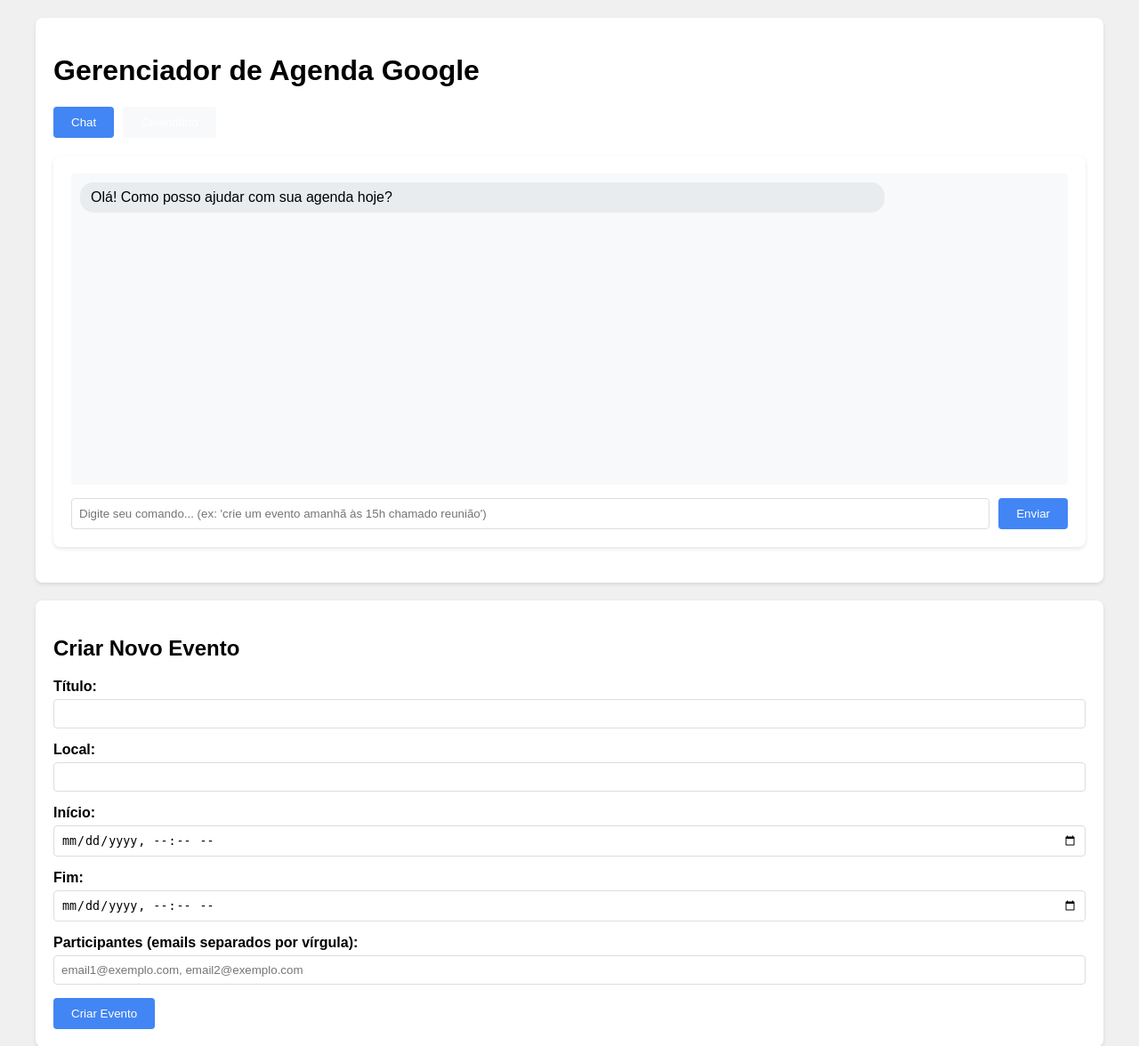
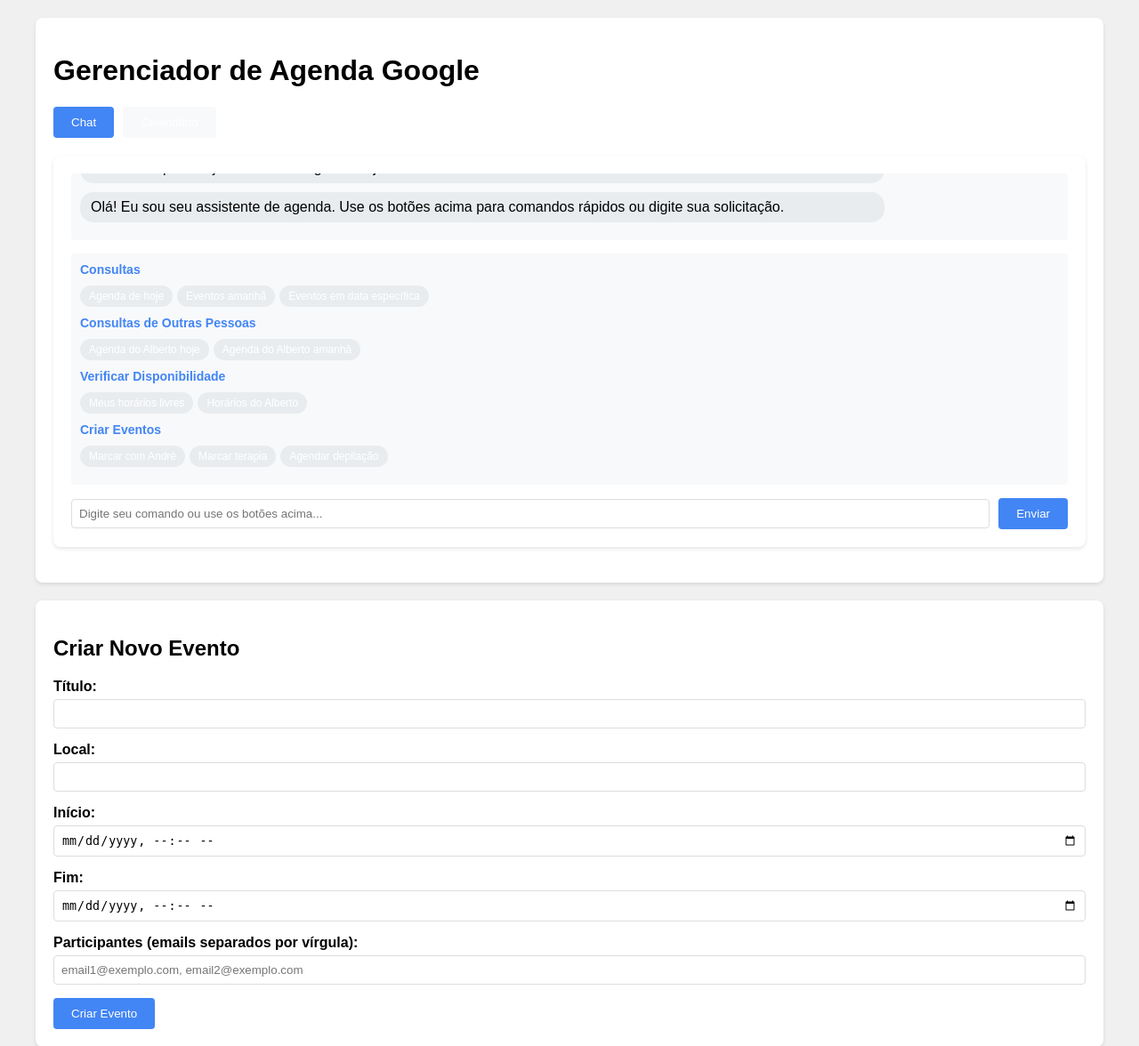
Before and after one commit to cunhamarcela/calendarbot, a Flask app: template templates/index.html in a window 1280 px wide. Shown: the top 1176 px of the page at 89% size. Run offline with Flask 3, Linux system fonts and the light colour scheme; the template is opened without the code that fills it, so the values that code supplies are empty; parts of the project's set-up code (start-up, migrations or seed data) failed here and were passed over.

Commit message:
Adiciona interface com prompts rápidos

```diff
--- a/templates/index.html
+++ b/templates/index.html
@@ -108,10 +108,14 @@
         .chat-input-container {
             display: flex;
             gap: 10px;
+            align-items: center;
         }
 
         .chat-input {
             flex-grow: 1;
+            padding: 8px;
+            border: 1px solid #ddd;
+            border-radius: 4px;
         }
 
         .tabs {
@@ -140,6 +144,45 @@
         .tab-content.active {
             display: block;
         }
+
+        /* Estilos para os prompts rápidos */
+        .prompt-container {
+            margin-bottom: 15px;
+            padding: 10px;
+            background-color: #f8f9fa;
+            border-radius: 4px;
+        }
+
+        .prompt-category {
+            margin-bottom: 10px;
+        }
+
+        .prompt-category h3 {
+            margin: 0 0 10px 0;
+            color: #4285f4;
+            font-size: 14px;
+        }
+
+        .prompt-buttons {
+            display: flex;
+            flex-wrap: wrap;
+            gap: 5px;
+        }
+
+        .prompt-button {
+            background-color: #e9ecef;
+            border: none;
+            padding: 5px 10px;
+            border-radius: 15px;
+            font-size: 12px;
+            cursor: pointer;
+            transition: background-color 0.2s;
+        }
+
+        .prompt-button:hover {
+            background-color: #4285f4;
+            color: white;
+        }
     </style>
 </head>
 <body>
@@ -160,9 +203,44 @@
                         Olá! Como posso ajudar com sua agenda hoje?
                     </div>
                 </div>
+                <div class="prompt-container">
+                    <div class="prompt-category">
+                        <h3>Consultas</h3>
+                        <div class="prompt-buttons">
+                            <button class="prompt-button" onclick="usePrompt('agenda de hoje')">Agenda de hoje</button>
+                            <button class="prompt-button" onclick="usePrompt('eventos amanhã')">Eventos amanhã</button>
+                            <button class="prompt-button" onclick="usePrompt('o que tem dia 25/02/2025')">Eventos em data específica</button>
+                        </div>
+                    </div>
+
+                    <div class="prompt-category">
+                        <h3>Consultas de Outras Pessoas</h3>
+                        <div class="prompt-buttons">
+                            <button class="prompt-button" onclick="usePrompt('agenda do alberto hoje')">Agenda do Alberto hoje</button>
+                            <button class="prompt-button" onclick="usePrompt('o que o alberto tem amanhã')">Agenda do Alberto amanhã</button>
+                        </div>
+                    </div>
+
+                    <div class="prompt-category">
+                        <h3>Verificar Disponibilidade</h3>
+                        <div class="prompt-buttons">
+                            <button class="prompt-button" onclick="usePrompt('qual horário livre eu tenho essa semana')">Meus horários livres</button>
+                            <button class="prompt-button" onclick="usePrompt('horários livres do alberto nas próximas semanas')">Horários do Alberto</button>
+                        </div>
+                    </div>
+
+                    <div class="prompt-category">
+                        <h3>Criar Eventos</h3>
+                        <div class="prompt-buttons">
+                            <button class="prompt-button" onclick="usePrompt('marcar pediatra com o andré dia 04/02/2025 às 16:00')">Marcar com André</button>
+                            <button class="prompt-button" onclick="usePrompt('marcar terapia 24/01 às 16:00')">Marcar terapia</button>
+                            <button class="prompt-button" onclick="usePrompt('agendar depilação no consultório dia 26/02 às 14:30')">Agendar depilação</button>
+                        </div>
+                    </div>
+                </div>
                 <div class="chat-input-container">
                     <input type="text" id="chat-input" class="chat-input"
-                           placeholder="Digite seu comando... (ex: 'crie um evento amanhã às 15h chamado reunião')"
+                           placeholder="Digite seu comando ou use os botões acima..."
                            onkeypress="if(event.key === 'Enter') enviarComando()">
                     <button onclick="enviarComando()">Enviar</button>
                 </div>
@@ -391,10 +469,21 @@
             messagesDiv.scrollTop = messagesDiv.scrollHeight;
         }
 
+        function usePrompt(prompt) {
+            const input = document.getElementById('chat-input');
+            input.value = prompt;
+            input.focus();
+        }
+
         // Inicialização
         document.addEventListener('DOMContentLoaded', () => {
             carregarCalendarios();
             listarEventos();
+            // Adiciona mensagem inicial
+            adicionarMensagem(
+                "Olá! Eu sou seu assistente de agenda. Use os botões acima para comandos rápidos ou digite sua solicitação.",
+                'bot'
+            );
         });
     </script>
 </body>
```
